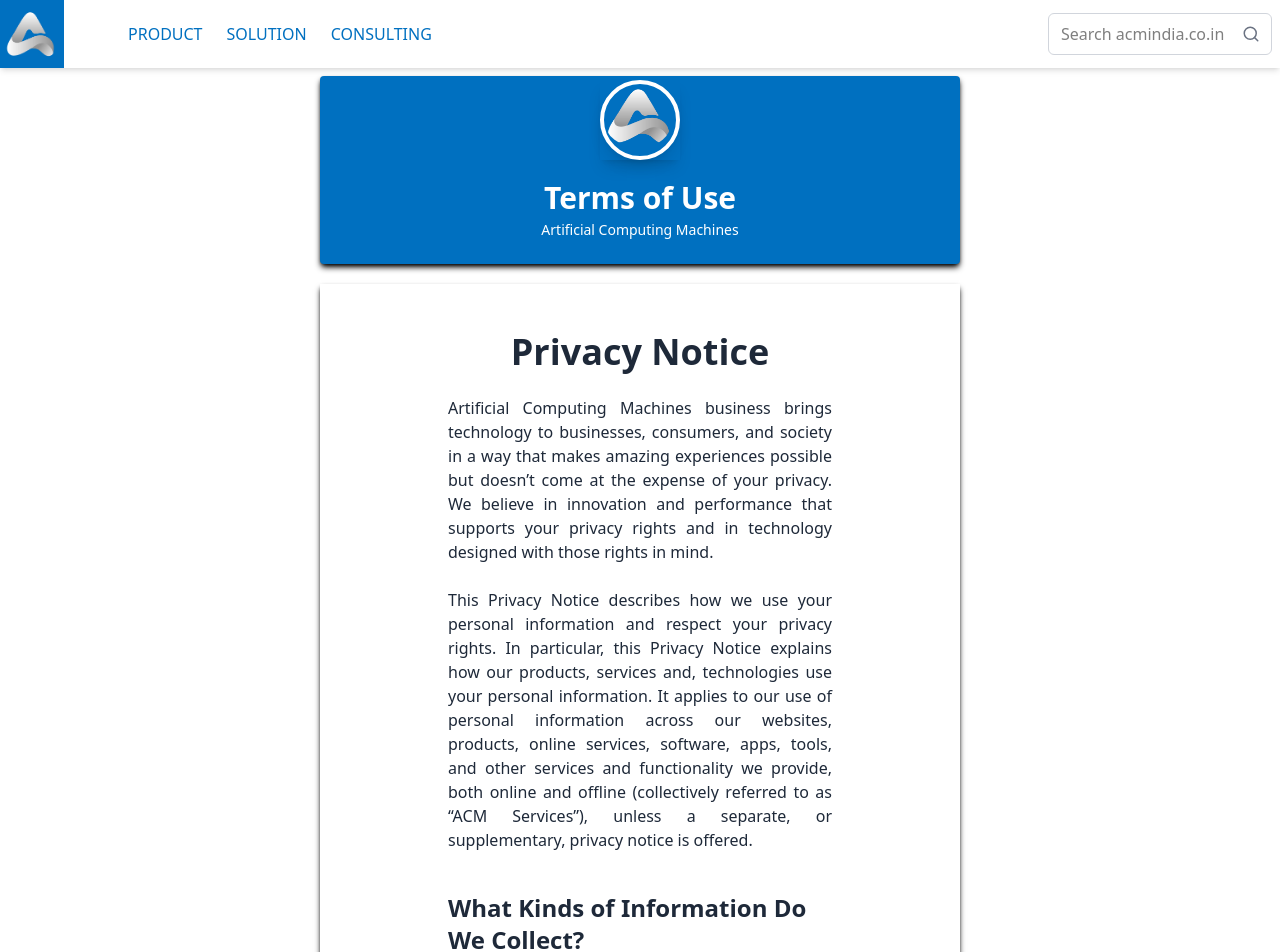
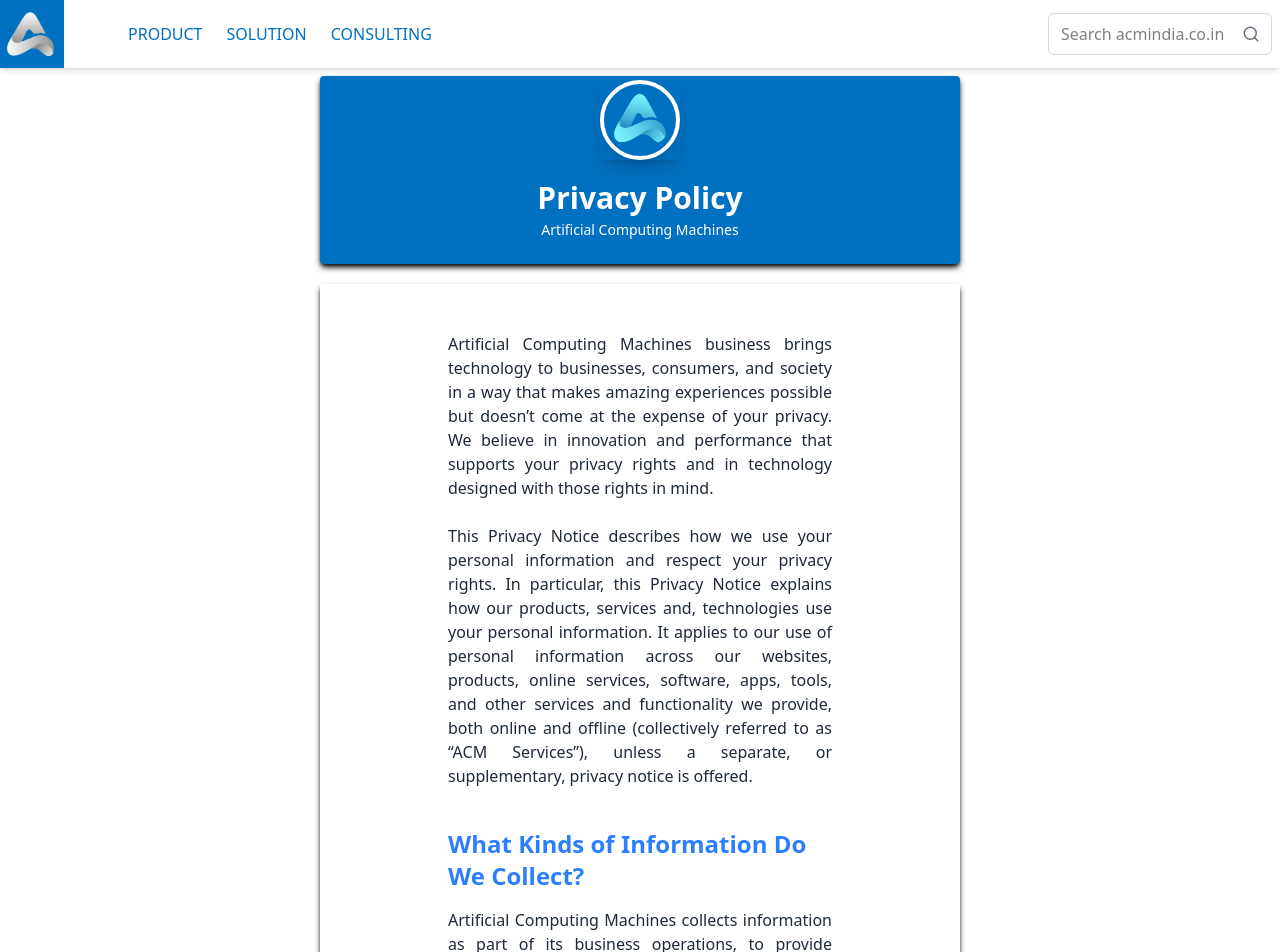
Before and after one commit to SachinSemwal007/ACM-Website, a React (Vite) app in the folder client/: page /privacy in a window 1280 px wide. Shown: the top 952 px of the page. Built offline with nearby package versions, Linux system fonts and the light colour scheme.

Commit message:
footer and privacy policy has been updated

```diff
--- a/client/package.json
+++ b/client/package.json
@@ -23,6 +23,7 @@
     "react-dom": "^19.1.0",
     "react-icons": "^5.5.0",
     "react-leaflet": "^5.0.0",
+    "react-markdown": "^10.1.0",
     "react-router-dom": "^7.6.2",
     "tailwind-merge": "^3.3.1",
     "three": "^0.177.0",
--- a/client/src/components/Navbar.jsx
+++ b/client/src/components/Navbar.jsx
@@ -19,8 +19,7 @@
 import SmartSunGlasses from "../assets/SmartSunGlasses.png"
 
 import { useNavigate } from "react-router-dom";
-
-
+import ReactMarkdown from "react-markdown";
 
 const Navbar = () => {
   const navigate = useNavigate();
@@ -190,20 +189,20 @@
 
 The scope includes websites, applications, networks, cloud, OT, and technologies like AI and blockchain. The objective is to identify cybersecurity risks, validate regulatory compliance, and strengthen cyber resilience, following CERT-In’s structured policy guidelines.
 
-**ACM’s Key Steps in the Audit Lifecycle:**
+ACM’s Key Steps in the Audit Lifecycle:
 • Scope Definition: Define assets (networks, apps, infra), type (e.g., VAPT), and roles.
 • Security Evaluation: Conduct automated and manual assessments (vuln scans, pentests, config reviews, code analysis).
 • Reporting & Remediation: Deliver detailed reports with risks, vulnerabilities, and remediation guidance, followed by re-testing.
 • Certification: Upon remediation, ACM provides CERT-In Compliance Certificates through authorized partners.
 • Continuous Improvement: Encourage sustained cybersecurity maturity and regulatory alignment.
 
-**Benefits for Your Organization:**
+Benefits for Your Organization:
 • Demonstrates strong data protection and compliance posture.
 • Builds customer and stakeholder trust.
 • Provides competitive edge by managing cyber risks.
 • Enables proactive cyber hygiene via expert-led audits.
 
-*Note : ACM is in the process of official CERT-In empanelment. Meanwhile, certifications are delivered through certified collaborations._`
+Note : ACM is in the process of official CERT-In empanelment. Meanwhile, certifications are delivered through certified collaborations._`
 
         // image: CertInAuditImg,
     // image2: CertInAuditHero,
--- a/client/src/pages/PrivacyPolicy.jsx
+++ b/client/src/pages/PrivacyPolicy.jsx
@@ -1,7 +1,8 @@
 import React from "react";
 import Navbar from "../components/Navbar";
 import Footer from "../components/Footer";
-import acmLogo from "../assets/ACM9.png";
+import acmLogo from "../assets/ACM2.png";
+
 
 const Privacy = () => {
   return (
@@ -16,15 +17,11 @@
             className="w-20 h-20 rounded-full shadow-lg border-4 border-white pb-2 pr-1"
           />
         </div>
-        <h1 className="text-3xl font-bold mt-20">Terms of Use</h1>
+        <h1 className="text-3xl font-bold mt-20">Privacy Policy</h1>
         <p className="text-sm mt-1">Artificial Computing Machines</p>
       </div>
 
       <div className="bg-white px-4 sm:px-8 md:px-16 lg:px-32 py-12 text-gray-800 w-[50%] mx-auto shadow-md shadow-black mb-10 mt-5">
-        <h1 className="text-3xl sm:text-4xl font-bold mb-6 text-center">
-          Privacy Notice
-        </h1>
-
         <p className="mb-6 text-justify">
           Artificial Computing Machines business brings technology to businesses, consumers, and society in a way that makes amazing experiences possible but doesn’t come at the expense of your privacy. We believe in innovation and performance that supports your privacy rights and in technology designed with those rights in mind.
         </p>
@@ -33,7 +30,7 @@
           This Privacy Notice describes how we use your personal information and respect your privacy rights. In particular, this Privacy Notice explains how our products, services and, technologies use your personal information. It applies to our use of personal information across our websites, products, online services, software, apps, tools, and other services and functionality we provide, both online and offline (collectively referred to as “ACM Services”), unless a separate, or supplementary, privacy notice is offered.
         </p>
 
-        <h2 className="text-2xl font-semibold mt-10 mb-4">
+        <h2 className="text-2xl font-semibold mt-10 mb-4 text-blue-500">
           What Kinds of Information Do We Collect?
         </h2>
 
```
Also changed, not shown: 1 other file (tests, documents, lock files or other folders).
